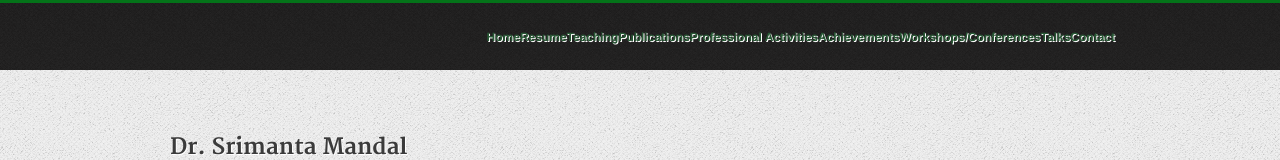
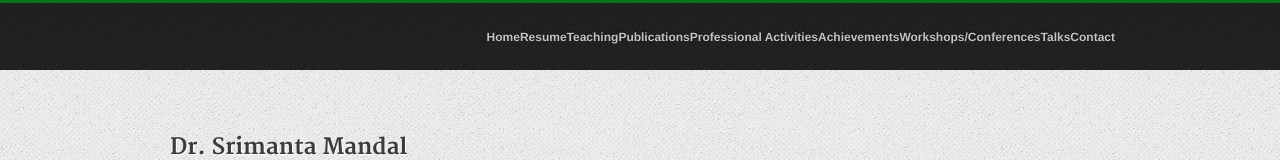
Before and after one commit to srimanta-mandal/srimanta-mandal.github.io, a plain HTML site: page index.html in a window 1280 px wide. Shown: the top 160 px of the page. Drawn offline with Linux system fonts and the light colour scheme.

Commit message:
Update style.css

```diff
--- a/css1/style.css
+++ b/css1/style.css
@@ -346,11 +346,11 @@ header nav ul {
 header nav ul li {
     float: left;
 }
-/* header nav ul a:link, header nav ul a:visited {
+header nav ul a:link, header nav ul a:visited {
     color: #c5c4c4;
-    margin-right: 20px;
+/*     margin-right: 20px; */
     text-shadow: 0 -1px 0 rgba(10, 10, 10, 1);
-} */
+}
 header nav ul a:hover,
 header nav ul a:active {
     color: #17a231
```
